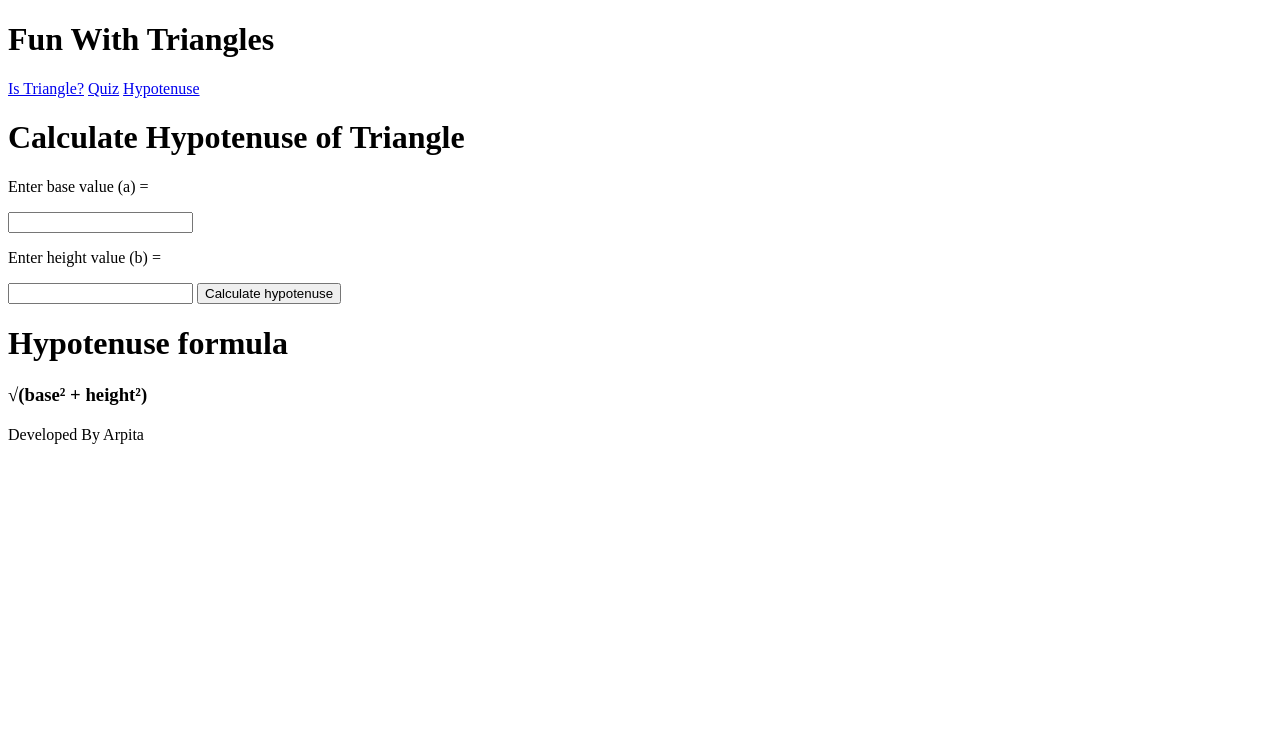
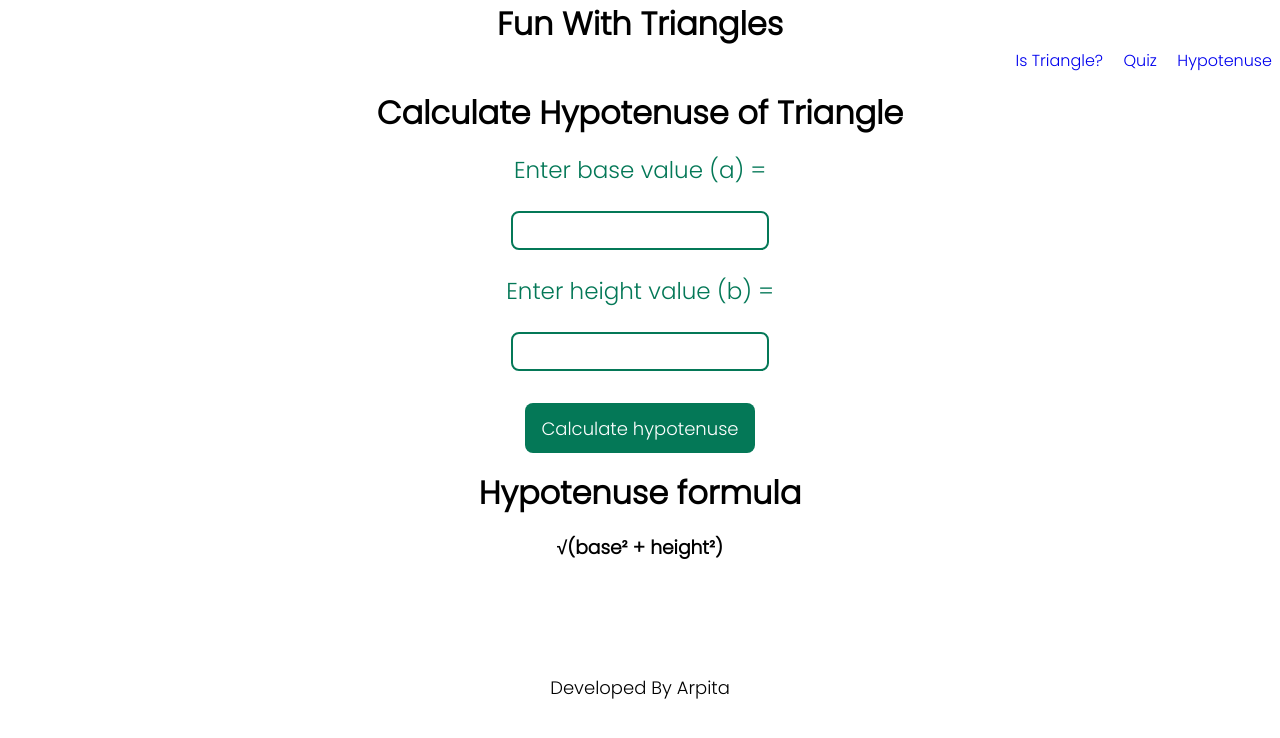
Before and after one commit to arpita-2/fun-with-triangles, a plain HTML site: page hypotenuse-triangle.html in a window 1280 px wide. Drawn offline with Linux system fonts and the light colour scheme.

Commit message:
update html

```diff
--- a/hypotenuse-triangle.html
+++ b/hypotenuse-triangle.html
@@ -5,6 +5,8 @@
     <meta http-equiv="X-UA-Compatible" content="IE=edge">
     <meta name="viewport" content="width=device-width, initial-scale=1.0">
     <title>Hypotenuse</title>
+    <link rel="stylesheet" href="./styles.css" />
+
 </head>
 <body>
     <h1>Fun With Triangles</h1>
```
